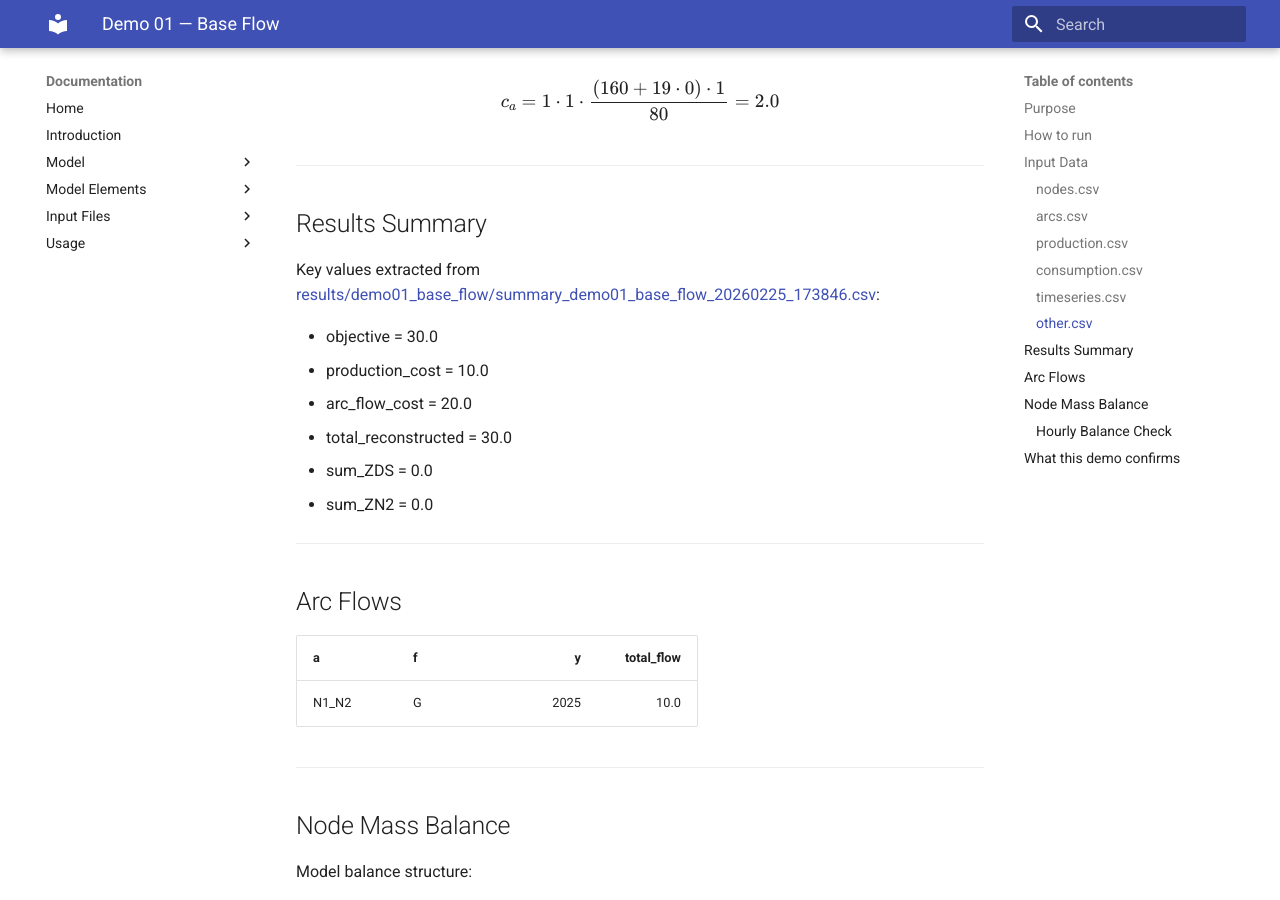
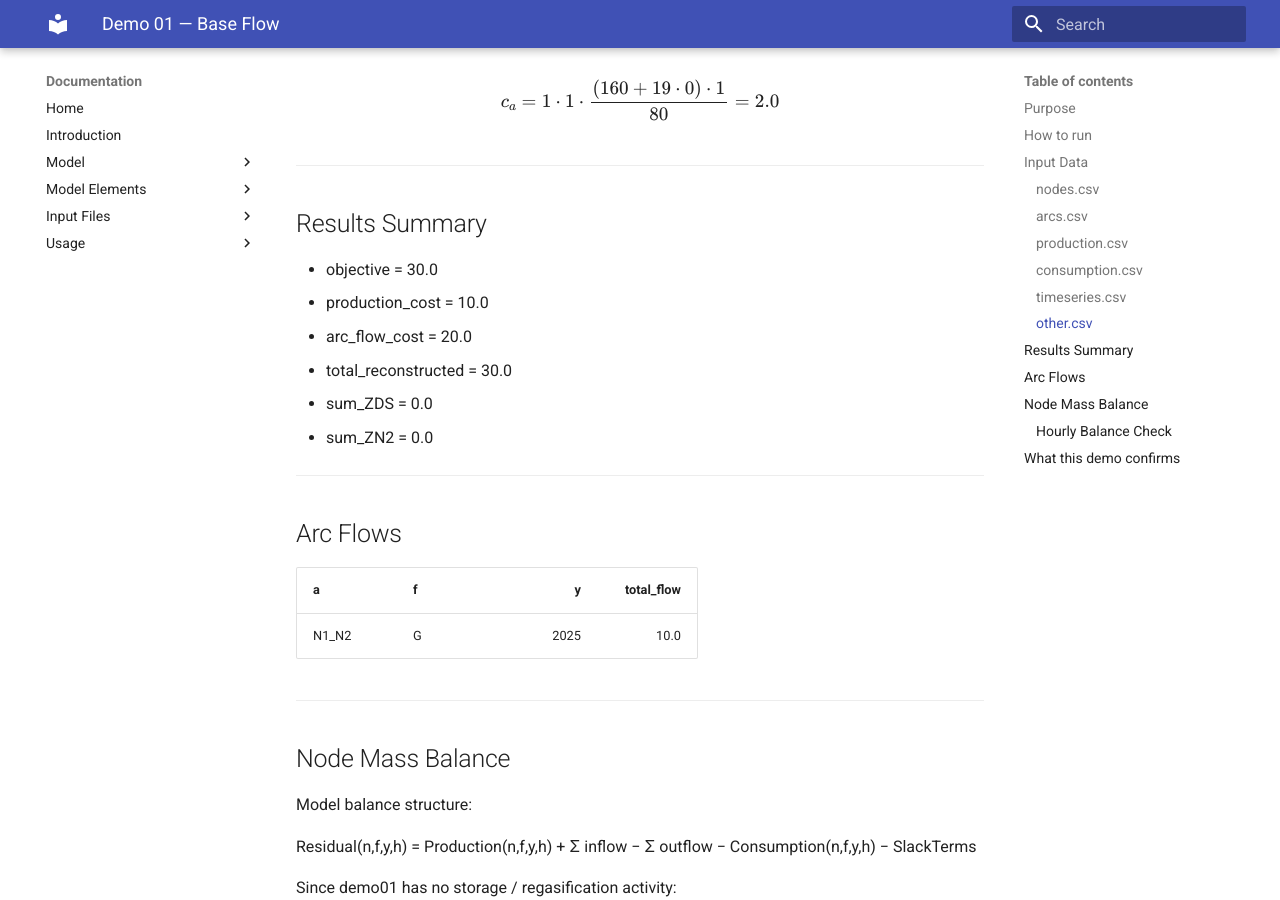
Before and after one commit to ParinazAliasghari/NordHHub, an MkDocs documentation site: the page built from docs/demos/demo01_base_flow_report.md, in a window 1280 px wide and 900 px high, scrolled down 2878 px. Built offline with MkDocs 1.6.1 and Material for MkDocs 9.7.7, drawn with Linux system fonts in a browser that asks for light colours.

Commit message:
Update demo01_base_flow_report.md

```diff
--- a/docs/demos/demo01_base_flow_report.md
+++ b/docs/demos/demo01_base_flow_report.md
@@ -112,8 +112,6 @@ $$
 
 ## Results Summary
 
-Key values extracted from [results/demo01_base_flow/summary_demo01_base_flow_20260225_173846.csv](results/demo01_base_flow/summary_demo01_base_flow_20260225_173846.csv):
-
 - objective = 30.0
 - production_cost = 10.0
 - arc_flow_cost = 20.0
```
